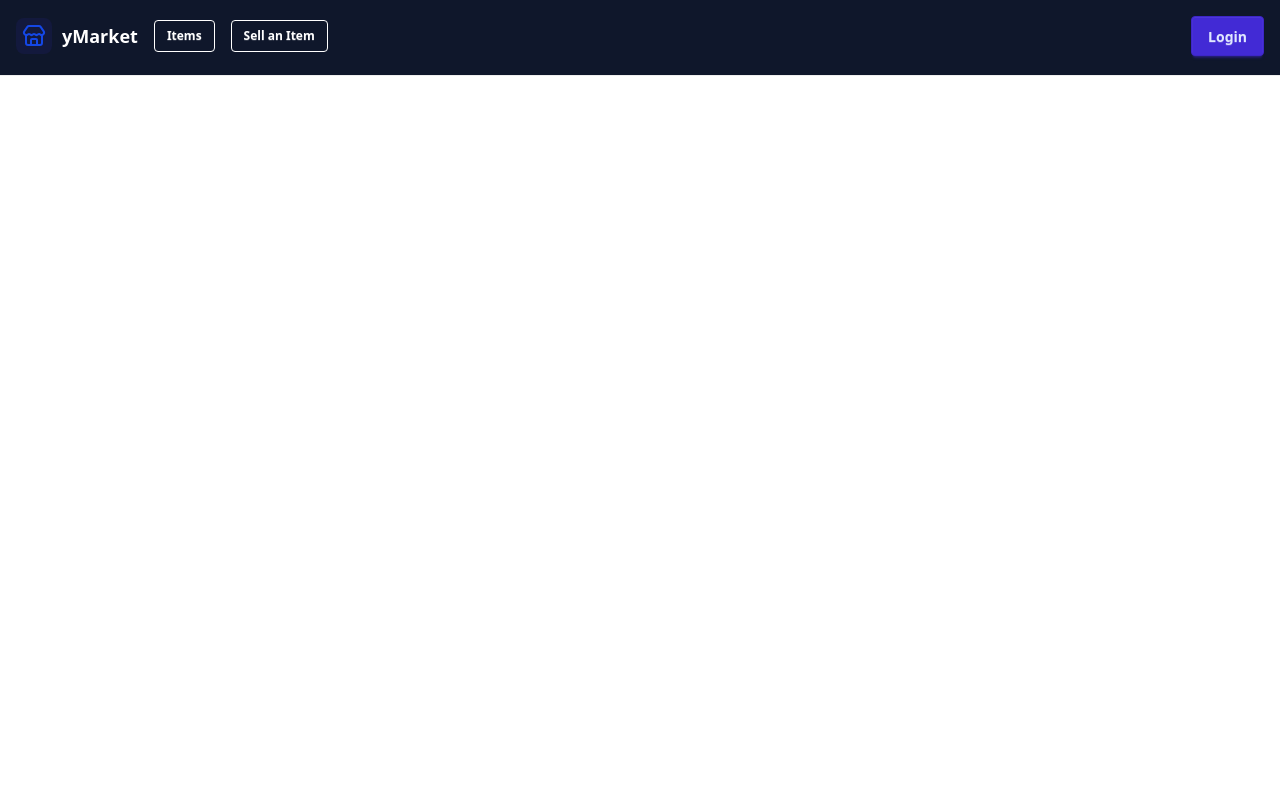
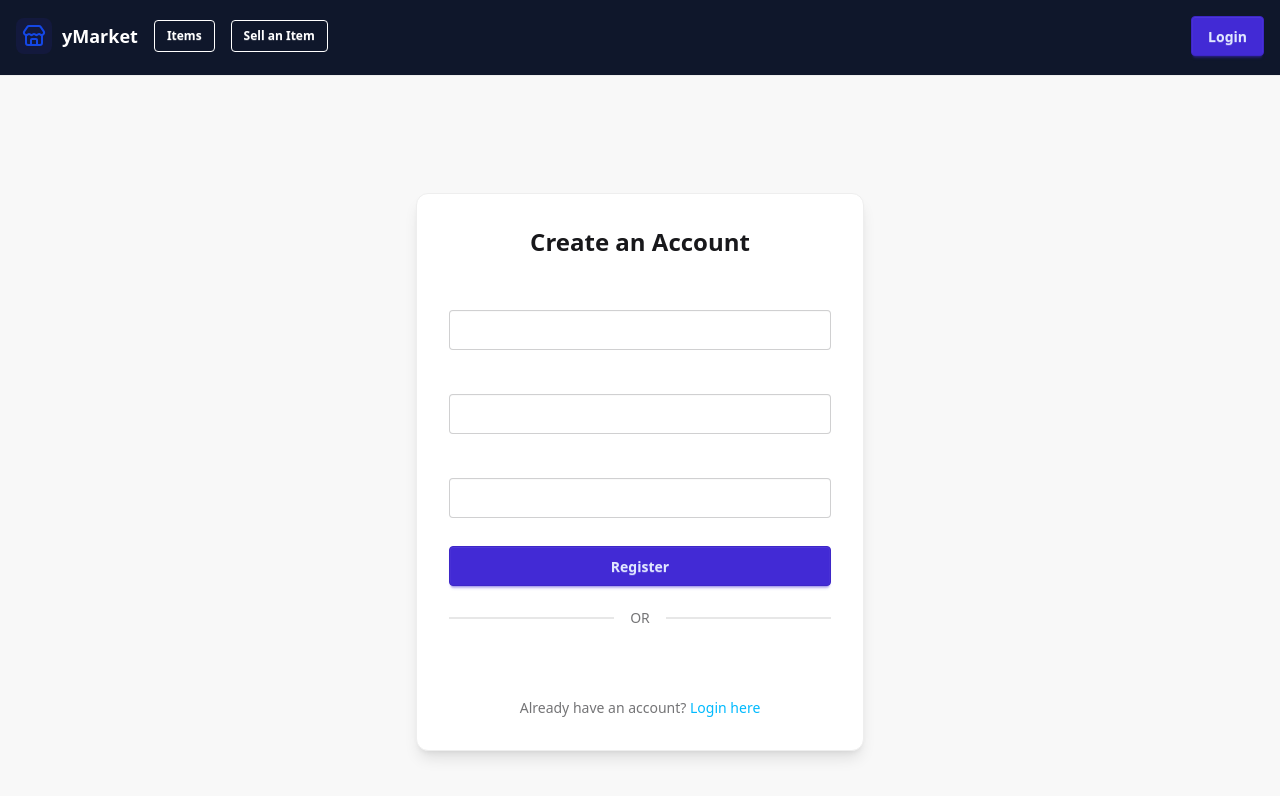
Before and after one commit to skancharapu775/YMarket, a React (Vite) app in the folder frontend/: page /register in a window 1280 px wide. Shown: the top 796 px of the page. Built offline with nearby package versions, Linux system fonts and the light colour scheme.

Commit message:
Register page, auth updates

```diff
--- a/frontend/package.json
+++ b/frontend/package.json
@@ -14,6 +14,7 @@
     "@tailwindcss/vite": "^4.1.10",
     "react": "^19.1.0",
     "react-dom": "^19.1.0",
+    "react-hot-toast": "^2.5.2",
     "tailwindcss": "^4.1.10"
   },
   "devDependencies": {
--- a/frontend/src/App.jsx
+++ b/frontend/src/App.jsx
@@ -11,6 +11,7 @@ import LoginPage from './pages/LoginPage';
 import PostListingPage from './pages/PostListing.jsx'
 import EditListing from './pages/EditListing.jsx'
 import ProtectedRoute from './components/ProtectedRoute.jsx';
+import Register from './pages/RegisterAccount.jsx'
 
 function App() {
   return (
@@ -20,6 +21,7 @@ function App() {
         <Route path="/dashboard" element={<Navigate to="/seller-dashboard" replace />} />
         <Route path="/seller-dashboard" element={<ProtectedRoute child={<SellerDashboard /> }></ProtectedRoute>} />
         <Route path="/login" element={<LoginPage />} />
+        <Route path="/register" element={<Register />} />
         <Route path="/post-listing" element={<ProtectedRoute child={<PostListingPage/>}></ProtectedRoute>}></Route>
         <Route path="/listing/:id" element={<ListingDetail />} />
         <Route path="/edit/:listingId" element={<ProtectedRoute child={<EditListing />}></ProtectedRoute>} />
--- a/frontend/src/pages/ListingDetail.jsx
+++ b/frontend/src/pages/ListingDetail.jsx
@@ -2,6 +2,7 @@ import React, { useState, useEffect } from 'react';
 import { useParams, useNavigate } from 'react-router-dom';
 import { ArrowLeft, MessageCircle, User, WandSparkles, TriangleAlert } from 'lucide-react';
 import api from '../utils/api';
+import axios from 'axios';
 
 const ListingDetail = () => {
   const { id } = useParams();
@@ -10,6 +11,29 @@ const ListingDetail = () => {
   const [loading, setLoading] = useState(true);
   const [error, setError] = useState(null);
   const [isLoggedIn, setIsLoggedIn] = useState(false);
+  const [sellerEmail, setSellerEmail] = useState("");
+  const [sellerPhone, setSellerPhone] = useState("");
+
+  const handleContactSeller = async (listingId) => {
+        try {
+        const token = localStorage.getItem("token");
+        const res = await axios.post("http://localhost:8000/listings/contact-log/",
+            { listing_id: listingId},
+            {
+            headers: {
+                Authorization: `Bearer ${token}`
+            }
+            }
+        );
+        setSellerEmail(res.data["contact_email"]);
+        setSellerPhone(res.data["contact_phone"]);
+        document.getElementById('contact-info').showModal()
+        } catch (error) {
+        console.error("Error fetching contact info:", error);
+        setSellerEmail("Something went wrong.");
+        document.getElementById('contact-info').showModal();
+        }
+    }
 
   useEffect(() => {
     // Check if user is logged in
@@ -39,15 +63,15 @@ const ListingDetail = () => {
 
   }, [id]);
 
-  const handleMessageSeller = () => {
-    if (!isLoggedIn) {
-      alert('Please log in to message the seller');
-      navigate('/login');
-      return;
-    }
-    // TODO: Implement messaging functionality
-    alert('Messaging feature coming soon!');
-  };
+//   const handleMessageSeller = () => {
+//     if (!isLoggedIn) {
+//       alert('Please log in to message the seller');
+//       navigate('/login');
+//       return;
+//     }
+//     // TODO: Implement messaging functionality
+//     alert('Messaging feature coming soon!');
+//   };
 
   const handleBack = () => {
     navigate(-1);
@@ -95,6 +119,19 @@ const ListingDetail = () => {
 
   return (
     <div className="flex max-w-6xl mx-auto p-4 mt-6 gap-4">
+        <dialog id="contact-info" className="modal">
+            <div className="modal-box">
+            <h3 className="font-bold text-lg">Seller's contact details!</h3>
+            <p className="py-4">Email: {sellerEmail}</p>
+            <p className="py-4">Phone: {sellerPhone === "" ? ("Not available.") : sellerPhone}</p>
+            <div className="modal-action">
+                <form method="dialog">
+                {/* if there is a button in form, it will close the modal */}
+                <button className="btn">Close</button>
+                </form>
+            </div>
+            </div>
+      </dialog>
       {/* Back Button */}
       <button
         onClick={handleBack}
@@ -171,12 +208,12 @@ const ListingDetail = () => {
           {/* Action Buttons */}
           <div className="border-t pt-4 flex gap-4">
             <button
-              onClick={handleMessageSeller}
+              onClick={() => handleContactSeller(listing.id)}
               className="btn btn-primary flex-1"
               disabled={listing.sold}
             >
               <MessageCircle className="w-4 h-4 mr-2" />
-              {listing.sold ? 'Item Sold' : 'Message Seller'}
+              {listing.sold ? 'Item Sold' : 'Interested? Contact the Seller'}
             </button>
 
             {!isLoggedIn && (
--- /dev/null
+++ b/frontend/src/pages/RegisterAccount.jsx
@@ -0,0 +1,95 @@
+import React, { useState } from 'react';
+import GoogleLoginButton from '../components/GoogleLoginButton';
+import api from '../utils/api';
+import {useNavigate} from 'react-router-dom';
+import toast, { Toaster } from 'react-hot-toast';
+
+const Register = () => {
+  const [email, setEmail] = useState('');
+  const [password, setPassword] = useState('');
+  const [confirmPassword, setConfirmPassword] = useState('');
+  const navigate = useNavigate();
+
+  const handleRegister = async (e) => {
+    e.preventDefault();
+    if (password !== confirmPassword) {
+        toast.error("Passwords do not match!");
+      return;
+    }
+
+    // TODO: Add registration API call here
+    await api.post("/auth/register", {
+        email,
+        password,
+      });
+    const token = localStorage.getItem("token");
+    if (token) {
+        toast.success("Account successfully created!");
+        setTimeout(() => {
+            navigate("/login")
+          }, 800);
+    }
+  };
+
+  return (
+    <div className="min-h-screen flex items-center justify-center bg-base-200 px-4">
+        <Toaster className="mt-18"/>
+      <div className="bg-base-100 rounded-xl shadow-lg p-8 max-w-md w-full border border-base-300">
+        <h2 className="text-2xl font-bold mb-6 text-center">Create an Account</h2>
+
+        <form onSubmit={handleRegister} className="space-y-4">
+          <div>
+            <label className="label">
+              <span className="text-white label-text">Email</span>
+            </label>
+            <input
+              type="email"
+              className="input input-bordered w-full mt-1"
+              value={email}
+              onChange={(e) => setEmail(e.target.value)}
+              required
+            />
+          </div>
+
+          <div>
+            <label className="label">
+              <span className="text-white label-text">Password</span>
+            </label>
+            <input
+              type="password"
+              className="input input-bordered w-full mt-1"
+              value={password}
+              onChange={(e) => setPassword(e.target.value)}
+              required
+            />
+          </div>
+
+          <div>
+            <label className="label">
+              <span className="text-white label-text">Confirm Password</span>
+            </label>
+            <input
+              type="password"
+              className="input input-bordered w-full mt-1"
+              value={confirmPassword}
+              onChange={(e) => setConfirmPassword(e.target.value)}
+              required
+            />
+          </div>
+
+          <button type="submit" className="btn btn-primary w-full mt-3">Register</button>
+        </form>
+
+        <div className="divider text-sm text-base-content/60 mt-6">OR</div>
+
+        <GoogleLoginButton />
+
+        <p className="text-sm text-center mt-4 text-base-content/60">
+          Already have an account? <a href="/login" className="text-info hover:underline">Login here</a>
+        </p>
+      </div>
+    </div>
+  );
+};
+
+export default Register;
```
Also changed, not shown: 2 other files (tests, documents, lock files or other folders).
